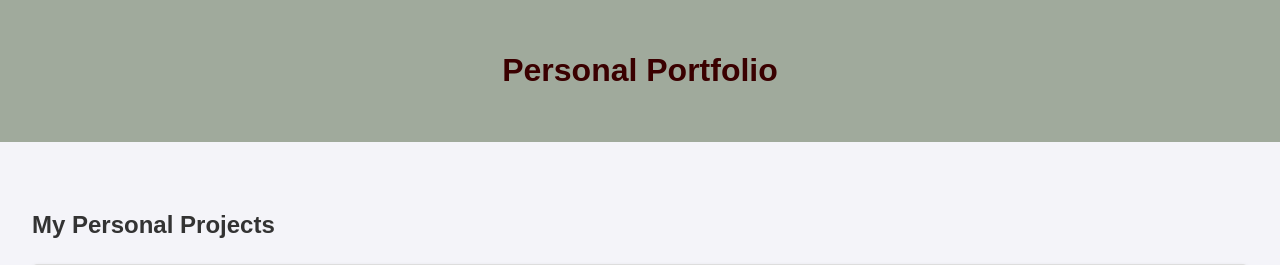
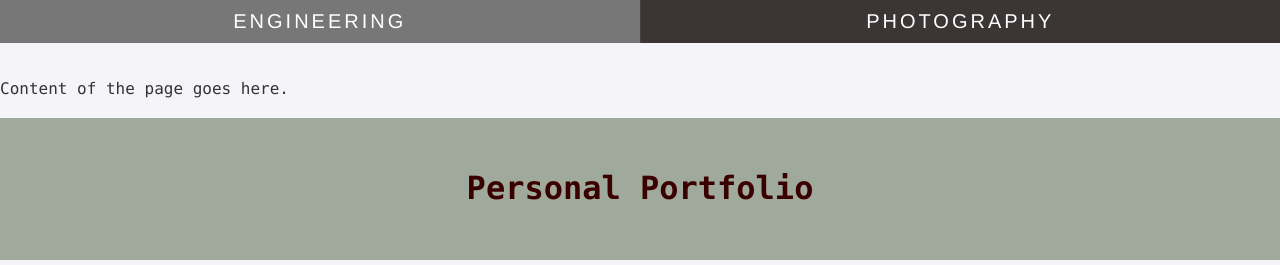
Before and after one commit to elhprod/elhprod.github.io, a PHP site: page /portfolio.html in a window 1280 px wide. Shown: the top 265 px of the page. Run offline with PHP 8.4, Linux system fonts and the light colour scheme.

Commit message:
changed desing

```diff
--- a/portfolio.html
+++ b/portfolio.html
@@ -10,6 +10,15 @@
 </head>
 
 <body>
+    <div class="top-bar">
+        <button onclick="window.location.href='engineering.html'">ENGINEERING</button>
+        <button onclick="window.location.href='portfolio.html'">PHOTOGRAPHY</button>
+    </div>
+    <div style="padding-top: 60px;"> <!-- Adjust padding to prevent content overlap -->
+        <p>Content of the page goes here.</p>
+    </div>
+
+
     <!-- Personal Portfolio Header -->
     <header class="section-header">
         <h1>Personal Portfolio</h1>
--- a/style.css
+++ b/style.css
@@ -64,7 +64,6 @@ header .button5:hover {
     object-fit: cover;
 }
 
-
 main {
     padding: 2em;
 }
@@ -116,3 +115,41 @@ footer {
         margin: 1em auto;
     }
 }
+
+/* Top bar desing */
+body {
+    margin: 0;
+    font-family: "Lucida Console", "Courier New", monospace;
+}
+
+.top-bar {
+    display: flex;
+    justify-content: space-between;
+    align-items: center;
+    background-color: #333;
+    position: fixed;
+    top: 0;
+    width: 100%;
+    z-index: 1000;
+}
+
+.top-bar button {
+    flex: 1;
+    padding: 10px;
+    color: white;
+    background-color: #3b3535;
+    border: none;
+    cursor: pointer;
+    font-size: 20px;
+    font-family: Helvetica, sans-serif;
+    letter-spacing: 3px;
+    font-weight: lighter;
+}
+
+.top-bar button:hover {
+    background-color: #777;
+}
+
+.top-bar button:first-child {
+    border-right: 1px solid #444;
+}
```
Also changed, not shown: engineering.html (+3 -57 lines).
